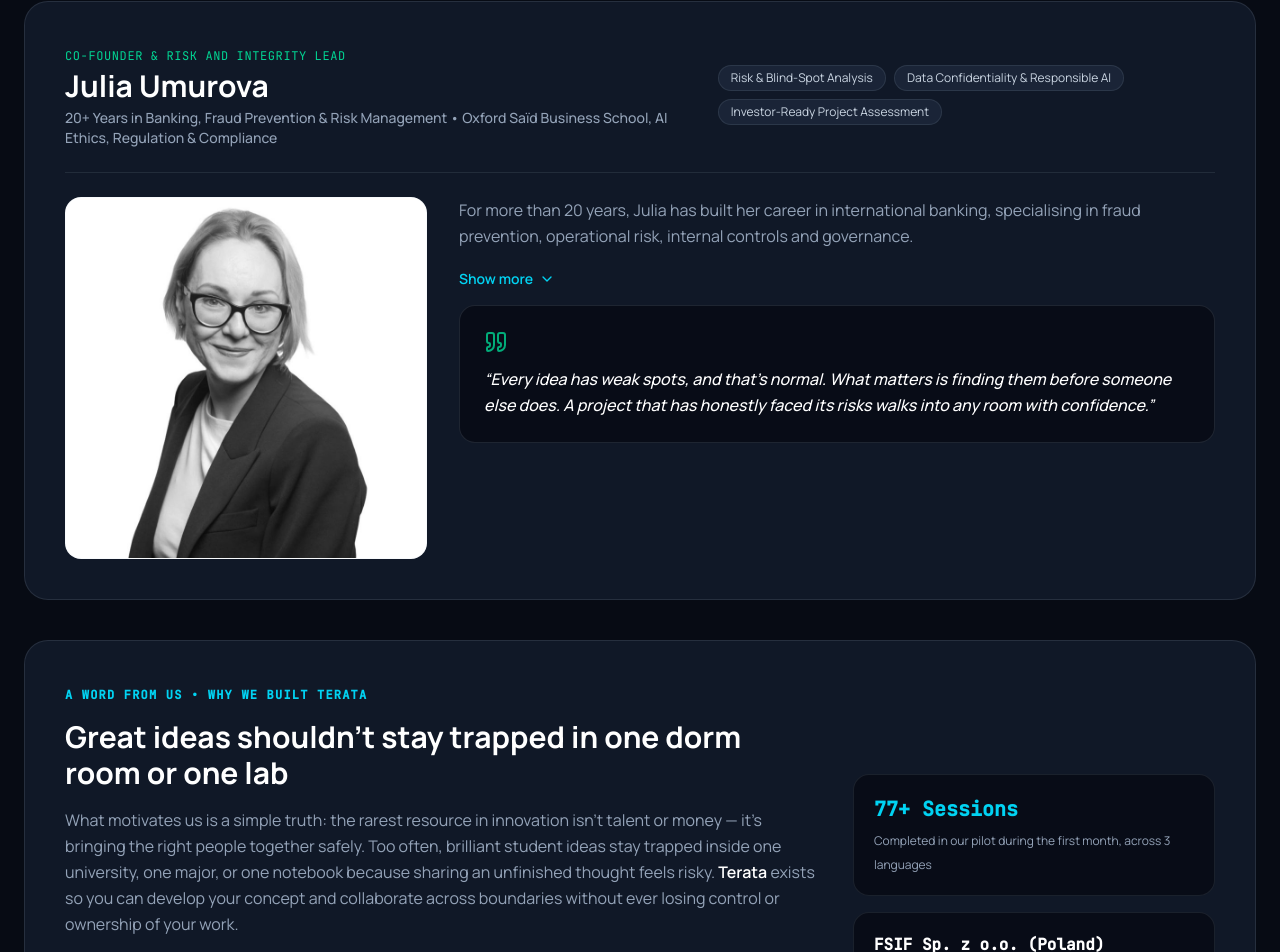
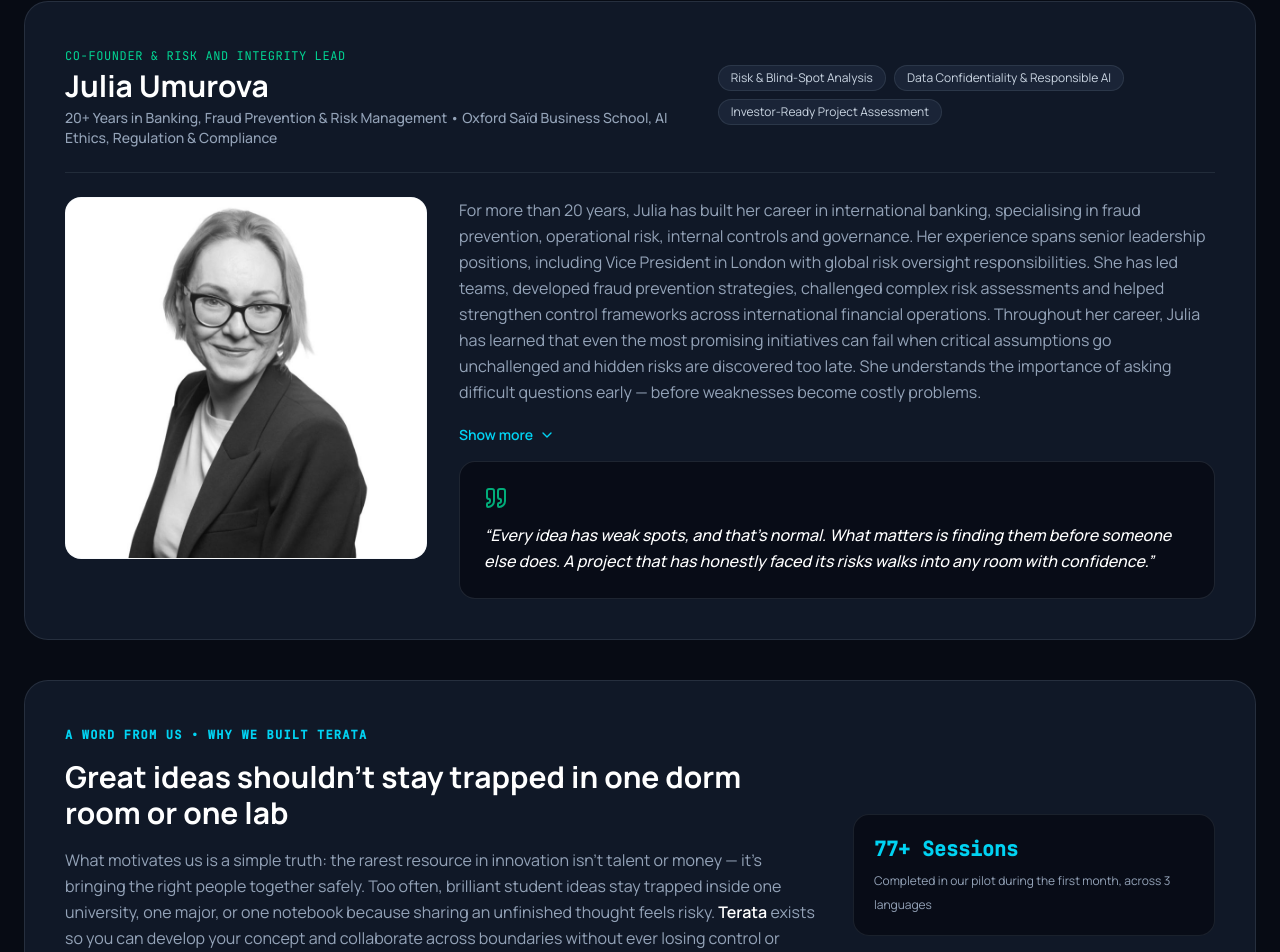
Before and after one commit to maks-mor/terata-site, a React (Vite) app: page / in a window 1280 px wide. Shown: the part 6911-7863 px from the top of the page. Built offline with nearby package versions, Linux system fonts and the light colour scheme.

Commit message:
Expand visible intro bio for Julia to match team layout (5 sentences)

```diff
--- a/src/App.tsx
+++ b/src/App.tsx
@@ -1095,13 +1095,7 @@ export default function App() {
                   }
                 >
                   <p>
-                    For more than 20 years, Julia has built her career in international banking, specialising in fraud prevention, operational risk, internal controls and governance.
-                  </p>
-                  <p>
-                    Her experience spans senior leadership positions, including Vice President in London with global risk oversight responsibilities. She has led teams, developed fraud prevention strategies, challenged complex risk assessments and helped strengthen control frameworks across international financial operations.
-                  </p>
-                  <p>
-                    Throughout her career, Julia has learned that even the most promising initiatives can fail when critical assumptions go unchallenged and hidden risks are discovered too late. She understands the importance of asking difficult questions early — before weaknesses become costly problems.
+                    For more than 20 years, Julia has built her career in international banking, specialising in fraud prevention, operational risk, internal controls and governance. Her experience spans senior leadership positions, including Vice President in London with global risk oversight responsibilities. She has led teams, developed fraud prevention strategies, challenged complex risk assessments and helped strengthen control frameworks across international financial operations. Throughout her career, Julia has learned that even the most promising initiatives can fail when critical assumptions go unchallenged and hidden risks are discovered too late. She understands the importance of asking difficult questions early — before weaknesses become costly problems.
                   </p>
                   <p>
                     At Terata, Julia brings this experience into the world of entrepreneurship and innovation. She helps creators identify blind spots, assess potential risks, challenge assumptions and strengthen their ideas without compromising the creativity that makes them valuable.
```
